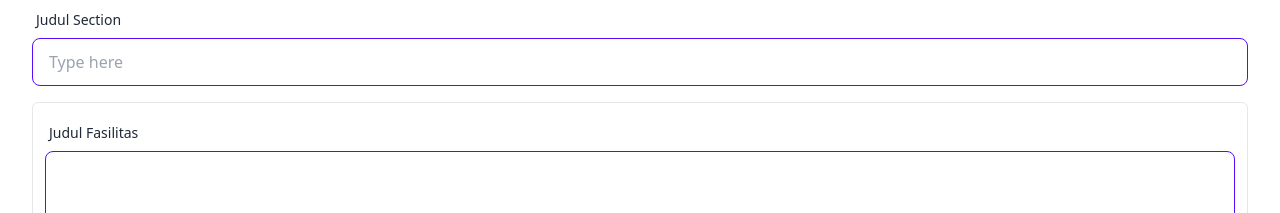
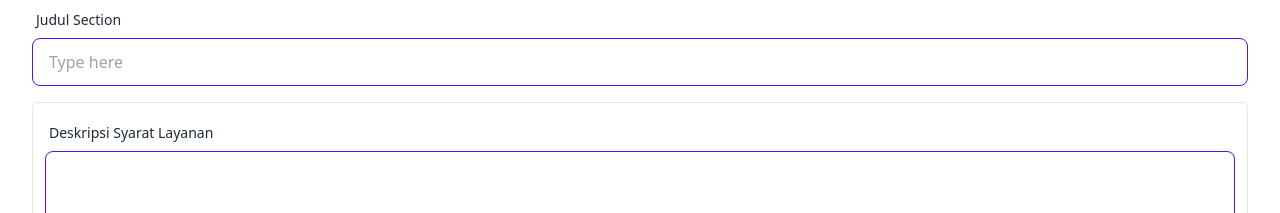
Before and after one commit to Ibwedagama/portal-jabarprov-public-service-form, a Nuxt app: page / in a window 1280 px wide. Shown: the part 2840-3053 px from the top of the page. Built offline with nearby package versions, Linux system fonts and the light colour scheme.

Commit message:
style: fix syarat layanan input label

```diff
--- a/app.vue
+++ b/app.vue
@@ -315,7 +315,7 @@
             <div class="p-3 border rounded-md mb-4">
               <BaseTextArea
                 v-model="form.requirement.items[index -1].description"
-                label="Judul Fasilitas"
+                label="Deskripsi Syarat Layanan"
               />
               <BaseInputText
                 v-model="form.requirement.items[index -1].link"
```
